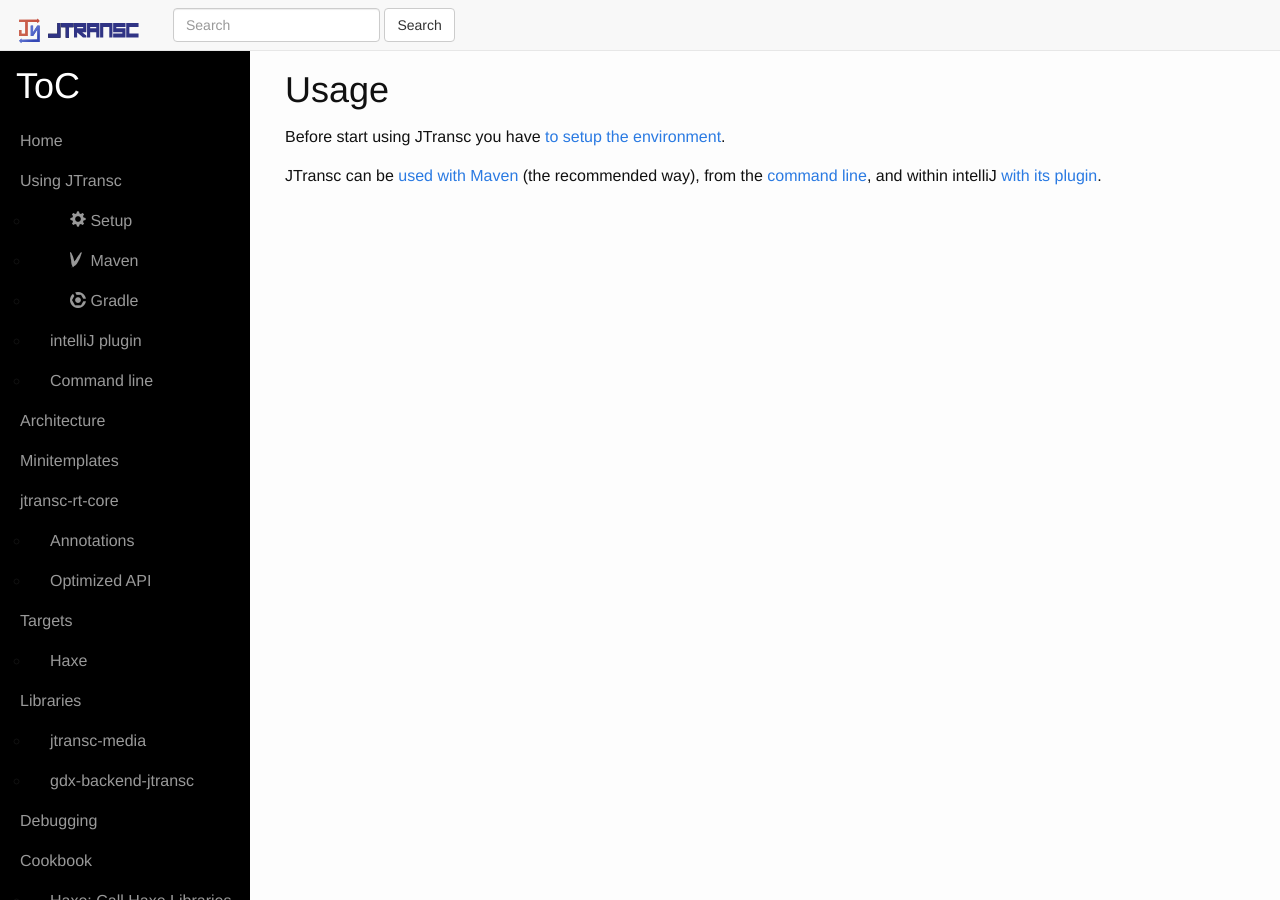
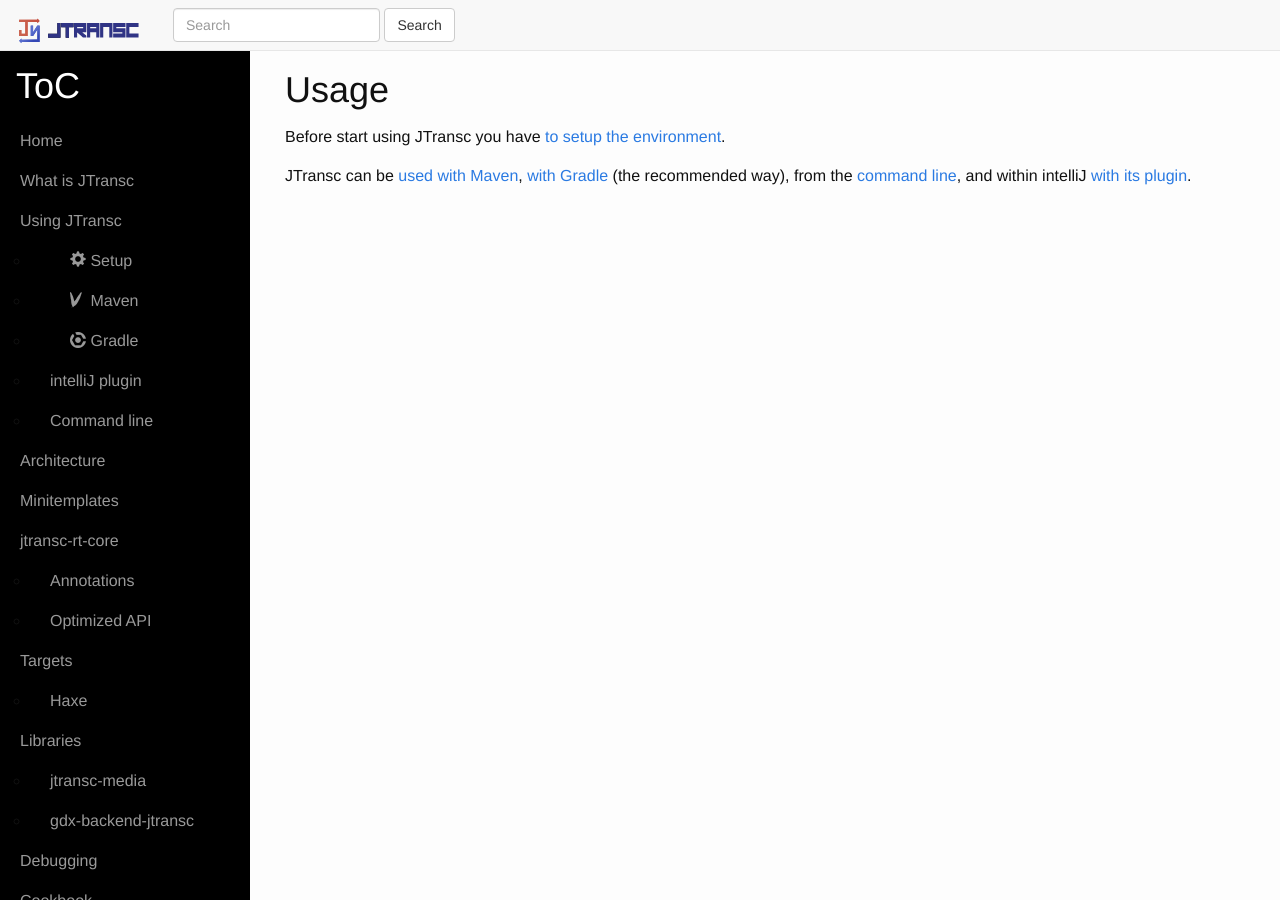
Before and after one commit to intrigus/docs.jtransc.com, a Jekyll site: the page built from usage/index.md, in a window 1280 px wide. Built offline with Jekyll 4.4.1, drawn with Linux system fonts in a browser that asks for light colours.

Commit message:
More work

```diff
--- a/_includes/toc.md
+++ b/_includes/toc.md
@@ -1,6 +1,7 @@
 # ToC
 
 * [Home](/)
+* [What is JTransc](/about)
 * [Using JTransc](/usage)
   * [<i class="glyphicon glyphicon-cog"></i> Setup](/usage/setup)
   * [<i class="icon-maven"></i> Maven](/usage/maven)
--- a/search/index.html
+++ b/search/index.html
@@ -15,5 +15,5 @@
       s.parentNode.insertBefore(gcse, s);
     })();
   </script>
-  <gcse:search></gcse:search>
+  <gcse:searchresults-only></gcse:searchresults-only>
 </div>
--- a/usage/index.md
+++ b/usage/index.md
@@ -3,6 +3,6 @@
 title: Usage
 ---
 
-Before start using JTransc you have [to setup the environment](Setup).
+Before start using JTransc you have [to setup the environment](/usage/setup).
 
-JTransc can be [used with Maven](Available-Maven-Options) (the recommended way), from the [command line](Use-From-Command-Line), and within intelliJ [with its plugin](Use-From-IntelliJ-Plugin).
+JTransc can be [used with Maven](/usage/maven), [with Gradle](/usage/gradle) (the recommended way), from the [command line](/usage/commandline), and within intelliJ [with its plugin](/usage/intellij).
```
Also changed, not shown: about/index.md (added, +6 -0 lines), index.md (+2 -0 lines), i/logo.svg (added).
